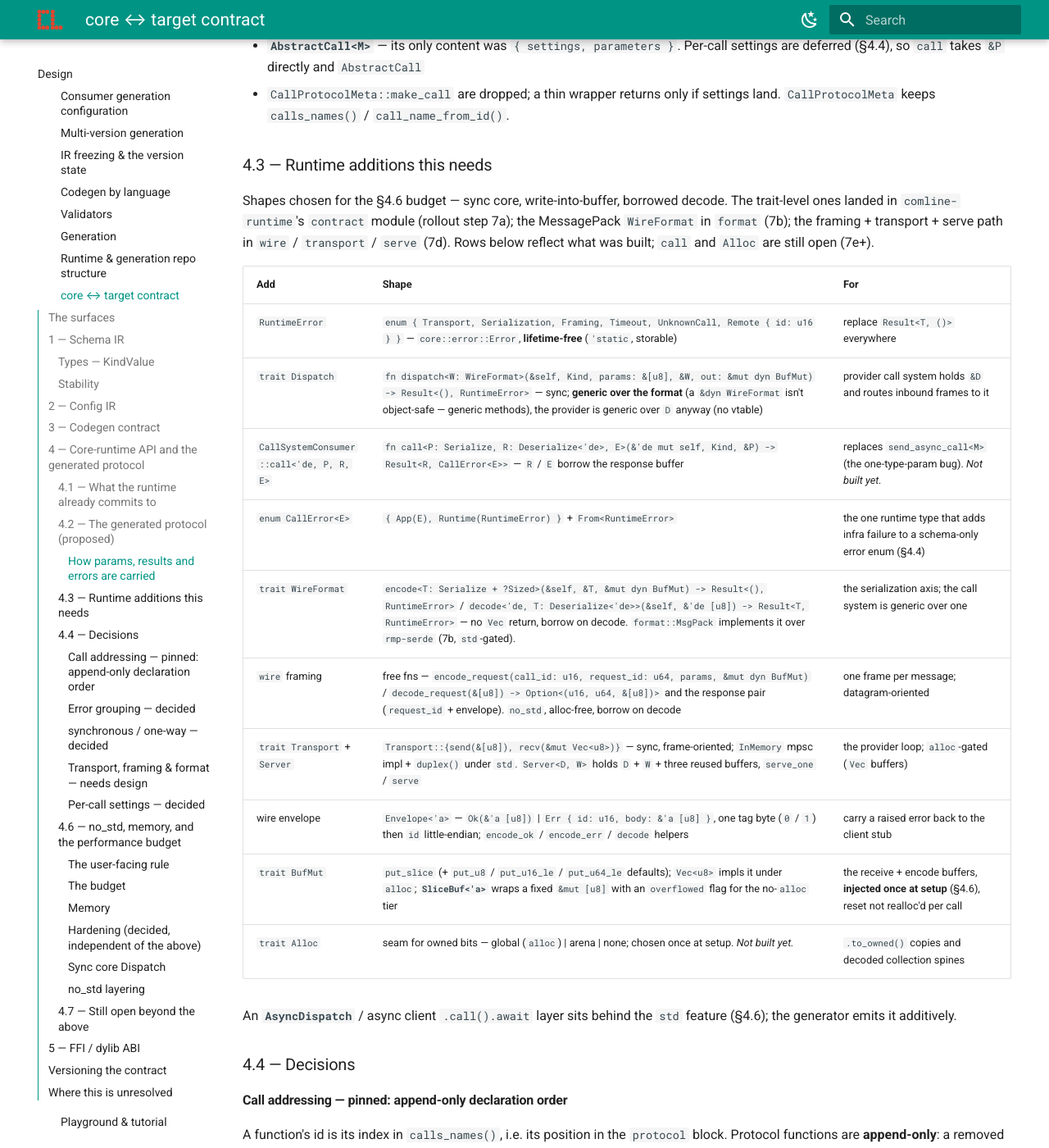
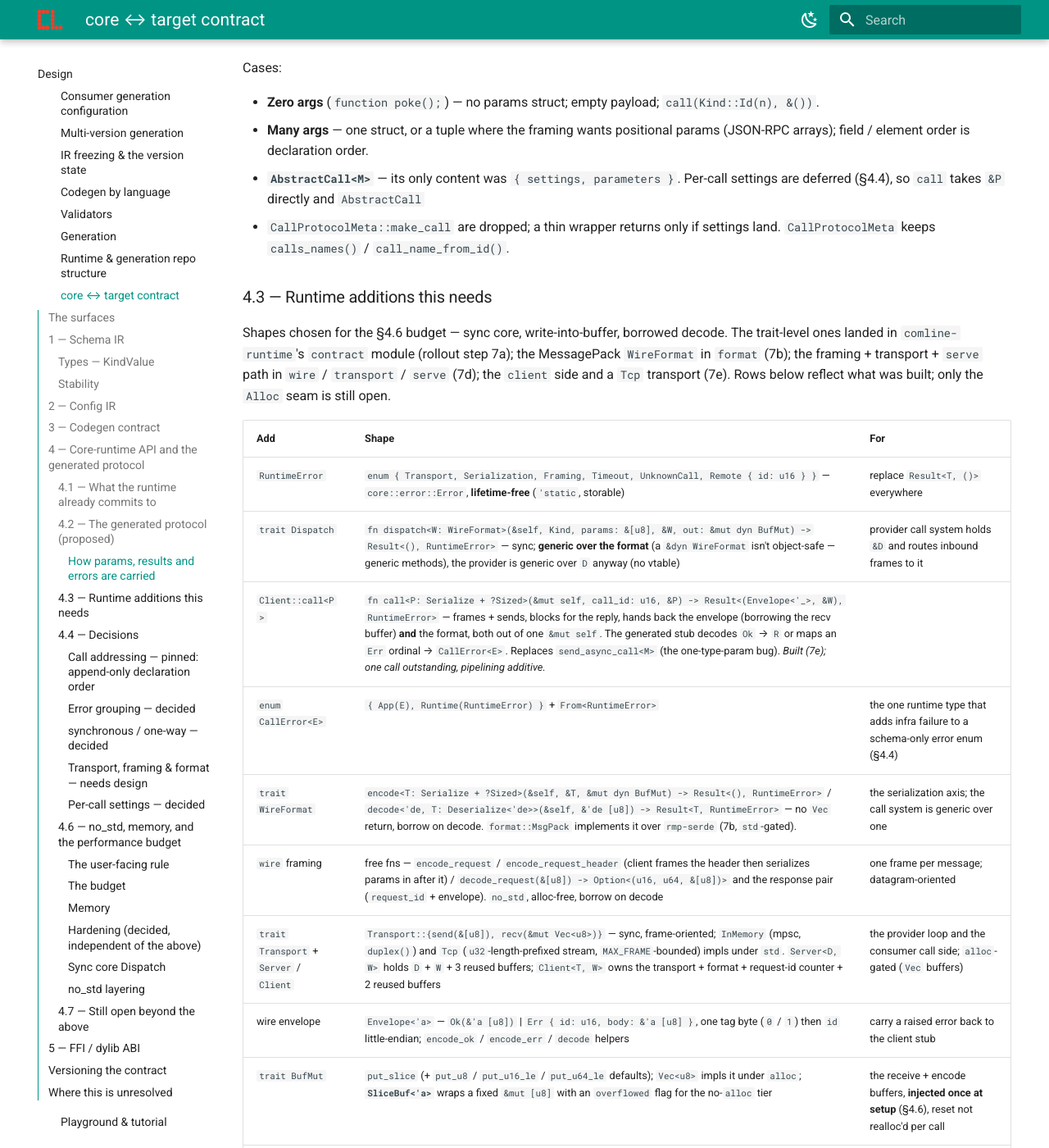
Before and after one commit to ComlineProject/docs, an MkDocs documentation site: the page built from docs/docs/design/core-target-contract.md, in a window 1280 px wide and 1400 px high, scrolled down 5814 px. Shown: the whole window at 82% size. Built offline with MkDocs 1.6.1 and Material for MkDocs 9.7.7, drawn with Linux system fonts in a browser that asks for light colours; the version menu is left out; some of the changed text lies outside the part shown.

Commit message:
docs(design): runtime 7e — consumer Client + a TCP transport
Step 7 rollout note now covers 7a-7e. In core-target-contract.md: 4.1
(request/response via Client::call, not one type param; TCP transport
built), 4.3 additions table (Client::call row built, Transport row gains
Tcp + Client, wire row gains encode_request_header), the budget note, the
no_std tier table, and the unresolved list.

```diff
--- a/docs/docs/design/core-target-contract.md
+++ b/docs/docs/design/core-target-contract.md
@@ -9,9 +9,10 @@ grouping, `synchronous` / one-way, transport / framing / format, per-call
 settings) made. §4.3's trait-level types are built in `comline-runtime`'s
 `contract` module, with a MessagePack `WireFormat` (7b) and an end-to-end
 `Dispatch` round-trip test proving the surface fits (7c). The stubbed `setup/`
-layer is now replaced by real `wire` (framing) + `transport` (`Transport` trait
-+ in-memory impl) + `serve` (`Server<D, W>`) modules (7d); the consumer-side
-`Client` and a TCP transport are next (7e) ·
+layer is replaced by real `wire` (framing) + `transport` (`Transport` trait,
+`InMemory` + `Tcp` impls) + `serve` (`Server<D, W>`) + `client` (`Client<T, W>`)
+modules (7d–7e), tested end to end over both transports. Open: the `Alloc` seam,
+a JSON-RPC framing option, the async layer (7f+) ·
 Affects
 `ComlineProject/core`, `ComlineProject/generation`, `ComlineProject/runtime`,
 `ComlineProject/comline-<lang>`, `ComlineProject/cli`
@@ -158,31 +159,35 @@ the rest still to design).
 
 ### 4.1 — What the runtime already commits to
 
-In `comline-runtime` (`runtime` repo), after rollout steps 7a–7d the shapes are
+In `comline-runtime` (`runtime` repo), after rollout steps 7a–7e the shapes are
 built and tested (no more `todo!()` on this path):
 
 - **Three layers, cleanly separated.** Transport (`transport::Transport` —
-  frame-oriented `send` / `recv`, sync; `InMemory` mpsc impl today, TCP next) →
-  framing (`wire` — `[call_id][request_id][params]` request, `[request_id]` +
-  `Envelope` response) → generated code (a `Dispatch` impl on the provider, a
-  client stub on the consumer).
+  frame-oriented `send` / `recv`, sync; `InMemory` mpsc + `Tcp` length-prefixed
+  stream impls) → framing (`wire` — `[call_id][request_id][params]` request,
+  `[request_id]` + `Envelope` response) → generated code (a `Dispatch` impl on
+  the provider via `serve::Server`, a stub over `client::Client` on the
+  consumer).
 - **Args are a serde value, not `dyn Any`.** `WireFormat::{encode, decode}` take
   `T: Serialize` / `T: Deserialize<'de>`; the old `Message` / `Parameter(&dyn Any)`
   dynamic path is gone.
 - **The serialization axis is a trait.** `WireFormat`; `format::MsgPack` is the
   first impl. Nothing hard-codes `serde_json`.
+- **Request / response, not one type parameter.** `Client::call<P>(call_id, &P)`
+  returns `(Envelope<'_>, &W)` — the generated stub decodes `Ok` as `R` or maps
+  an `Err` ordinal to its schema-error enum, all under one `&mut self` borrow
+  (one call outstanding; pipelining is additive).
 - **Sync core.** No `async_trait`, no tokio on the contract path — an async layer
   sits behind the `std` feature and is emitted additively (§4.6).
 - **`Kind`** carries either an `Id(u16)` (index into the protocol's call list) or
   a `Named(&'static str)`; `Kind::resolve(&[&str])` maps either to an ordinal.
 
-Still open, to fix as part of this design (7e+):
+Still open, to fix as part of this design (7f+):
 
-- The consumer-side `call<'de, P, R, E>` helper — request *and* response types,
-  not `send_async_call<M>`'s one type parameter.
 - The `Alloc` seam for owned bits (`.to_owned()`, decoded collection spines).
-- A stream transport (TCP) needs length-prefixed framing on top of `wire`'s
-  datagram frames.
+- JSON-RPC as a *framing* option under the same `Client` / `Server` (name-
+  oriented `Kind`, `{jsonrpc, method, params, id}` envelope).
+- The async (`std`) layer — `AsyncDispatch` + an executor, emitted additively.
 
 ### 4.2 — The generated protocol (proposed)
 
@@ -279,18 +284,19 @@ Cases:
 Shapes chosen for the §4.6 budget — sync core, write-into-buffer, borrowed
 decode. The trait-level ones landed in `comline-runtime`'s `contract` module
 (rollout step 7a); the MessagePack `WireFormat` in `format` (7b); the framing +
-transport + serve path in `wire` / `transport` / `serve` (7d). Rows below
-reflect what was built; `call` and `Alloc` are still open (7e+).
+transport + `serve` path in `wire` / `transport` / `serve` (7d); the `client`
+side and a `Tcp` transport (7e). Rows below reflect what was built; only the
+`Alloc` seam is still open.
 
 | Add | Shape | For |
 |---|---|---|
 | `RuntimeError` | `enum { Transport, Serialization, Framing, Timeout, UnknownCall, Remote { id: u16 } }` — `core::error::Error`, **lifetime-free** (`'static`, storable) | replace `Result<T, ()>` everywhere |
 | `trait Dispatch` | `fn dispatch<W: WireFormat>(&self, Kind, params: &[u8], &W, out: &mut dyn BufMut) -> Result<(), RuntimeError>` — sync; **generic over the format** (a `&dyn WireFormat` isn't object-safe — generic methods), the provider is generic over `D` anyway (no vtable) | provider call system holds `&D` and routes inbound frames to it |
-| `CallSystemConsumer::call<'de, P, R, E>` | `fn call<P: Serialize, R: Deserialize<'de>, E>(&'de mut self, Kind, &P) -> Result<R, CallError<E>>` — `R` / `E` borrow the response buffer | replaces `send_async_call<M>` (the one-type-param bug). *Not built yet.* |
+| `Client::call<P>` | `fn call<P: Serialize + ?Sized>(&mut self, call_id: u16, &P) -> Result<(Envelope<'_>, &W), RuntimeError>` — frames + sends, blocks for the reply, hands back the envelope (borrowing the recv buffer) **and** the format, both out of one `&mut self`. The generated stub decodes `Ok` → `R` or maps an `Err` ordinal → `CallError<E>`. Replaces `send_async_call<M>` (the one-type-param bug). *Built (7e); one call outstanding, pipelining additive.* |
 | `enum CallError<E>` | `{ App(E), Runtime(RuntimeError) }` + `From<RuntimeError>` | the one runtime type that adds infra failure to a schema-only error enum (§4.4) |
 | `trait WireFormat` | `encode<T: Serialize + ?Sized>(&self, &T, &mut dyn BufMut) -> Result<(), RuntimeError>` / `decode<'de, T: Deserialize<'de>>(&self, &'de [u8]) -> Result<T, RuntimeError>` — no `Vec` return, borrow on decode. `format::MsgPack` implements it over `rmp-serde` (7b, `std`-gated). | the serialization axis; the call system is generic over one |
-| `wire` framing | free fns — `encode_request(call_id: u16, request_id: u64, params, &mut dyn BufMut)` / `decode_request(&[u8]) -> Option<(u16, u64, &[u8])>` and the response pair (`request_id` + envelope). `no_std`, alloc-free, borrow on decode | one frame per message; datagram-oriented |
-| `trait Transport` + `Server` | `Transport::{send(&[u8]), recv(&mut Vec<u8>)}` — sync, frame-oriented; `InMemory` mpsc impl + `duplex()` under `std`. `Server<D, W>` holds `D` + `W` + three reused buffers, `serve_one` / `serve` | the provider loop; `alloc`-gated (`Vec` buffers) |
+| `wire` framing | free fns — `encode_request` / `encode_request_header` (client frames the header then serializes params in after it) / `decode_request(&[u8]) -> Option<(u16, u64, &[u8])>` and the response pair (`request_id` + envelope). `no_std`, alloc-free, borrow on decode | one frame per message; datagram-oriented |
+| `trait Transport` + `Server` / `Client` | `Transport::{send(&[u8]), recv(&mut Vec<u8>)}` — sync, frame-oriented; `InMemory` (mpsc, `duplex()`) and `Tcp` (`u32`-length-prefixed stream, `MAX_FRAME`-bounded) impls under `std`. `Server<D, W>` holds `D` + `W` + 3 reused buffers; `Client<T, W>` owns the transport + format + request-id counter + 2 reused buffers | the provider loop and the consumer call side; `alloc`-gated (`Vec` buffers) |
 | wire envelope | `Envelope<'a>` — `Ok(&'a [u8])` \| `Err { id: u16, body: &'a [u8] }`, one tag byte (`0` / `1`) then `id` little-endian; `encode_ok` / `encode_err` / `decode` helpers | carry a raised error back to the client stub |
 | `trait BufMut` | `put_slice` (+ `put_u8` / `put_u16_le` / `put_u64_le` defaults); `Vec<u8>` impls it under `alloc`; **`SliceBuf<'a>`** wraps a fixed `&mut [u8]` with an `overflowed` flag for the no-`alloc` tier | the receive + encode buffers, **injected once at setup** (§4.6), reset not realloc'd per call |
 | `trait Alloc` | seam for owned bits — global (`alloc`) \| arena \| none; chosen once at setup. *Not built yet.* | `.to_owned()` copies and decoded collection spines |
@@ -545,6 +551,12 @@ One call, transport already connected, is designed to cost:
 Anything that breaks "zero allocations on the happy path" has to justify itself.
 The error path may allocate.
 
+7e's `Client::call` and `Server::serve_one` already hold to this — request-id
+counter aside, they only `clear()` and refill buffers they own. Still to close:
+the dispatcher needs a reusable scratch for the reply body before it becomes an
+`Envelope` (the per-arm `Vec` in the hand-written test dispatchers) — either a
+buffer `serve` hands down or one the generated dispatcher owns.
+
 #### Memory
 
 - **Buffers are injected once, at setup.** After `.serving(…)` / `.connect(…)`
@@ -595,8 +607,8 @@ The repo decision folds `core_no-std` into a `std` feature on one crate:
 | Tier | Has | Contents |
 |---|---|---|
 | **core** (`no_std`, no `alloc`) | — | `contract/` — `Dispatch`, `WireFormat`, `RuntimeError`, `Kind`, `BufMut` + `SliceBuf`, `Envelope`, `CallError` — plus `wire` framing. Pure `(&[u8], id) -> Result<(), _>` transforms over injected buffers. *(Built: 7a + 7d.)* |
-| **`alloc`** feature | `alloc` | `serve::Server`, the `transport::Transport` trait, owned generated types, the `Alloc` seam. *(Built: 7d; `Alloc` open.)* |
-| **`std`** feature | `std` | `format::MsgPack`, `transport::InMemory` (mpsc), `package_abi`; later — a TCP transport, `AsyncDispatch` + executor, blocking wrappers. *(Built: 7b MsgPack, 7d InMemory.)* |
+| **`alloc`** feature | `alloc` | `serve::Server`, `client::Client`, the `transport::Transport` trait, owned generated types, the `Alloc` seam. *(Built: 7d–7e; `Alloc` open.)* |
+| **`std`** feature | `std` | `format::MsgPack`, `transport::{InMemory, Tcp}`, `package_abi`; later — `AsyncDispatch` + executor, blocking wrappers. *(Built: 7b MsgPack, 7d InMemory, 7e Tcp.)* |
 
 **Transport is not in the `no_std` core** — an embedded target hands the runtime
 bytes in and takes bytes out itself. The `no_std` runtime *is* framing + dispatch
@@ -661,12 +673,14 @@ Surfaces 1–3 are ready to build a `code` generator on now (`comline-typescript
 rollout step 4). Surface 4's design decisions are **all made** (§4.4 + §4.6);
 what remains is below the decision line:
 
-- **§4.4** — the design is settled. Open at the wire level: the concrete
-  `WireFormat` / framing trait signatures, the handshake frame layout, and the
-  IR changes the decisions imply (`Function.parameters`, `throws: Vec<u16>`,
+- **§4.4** — the design is settled, and the `WireFormat` / `Transport` / framing
+  trait signatures are now built (7b–7e). Still open at the wire level: the
+  handshake frame layout, JSON-RPC as a name-oriented framing, and the IR
+  changes the decisions imply (`Function.parameters`, `throws: Vec<u16>`,
   `KindValue::Unit`, drop `synchronous`, the transport-requirements config unit).
-- **§4.6** — decided; not yet implemented. The arena `Alloc` mode is a follow-on
-  after the global default.
+- **§4.6** — decided; the buffer-reuse budget is met by 7d–7e (`Client` /
+  `Server`), the dispatcher's reply-body scratch and the arena `Alloc` mode are
+  the follow-ons.
 - **§4.7** — the per-language-runtime seam, streaming — deliberately later.
 - **§5** — the FFI ABI, parked with G2c.
 
```
Also changed, not shown: docs/docs/design/runtime-repo-structure.md (+1 -1 lines).
